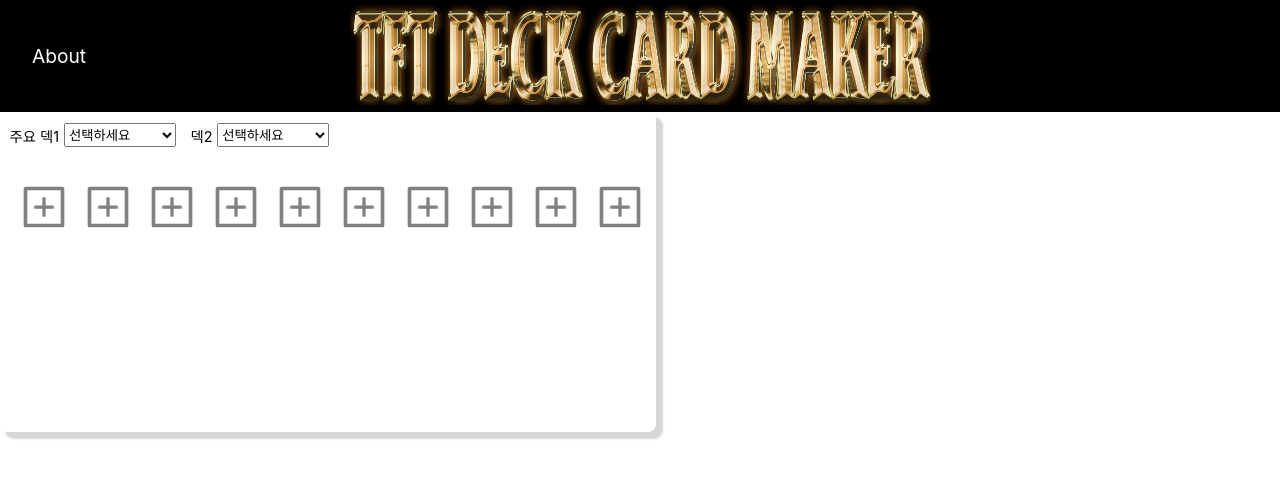
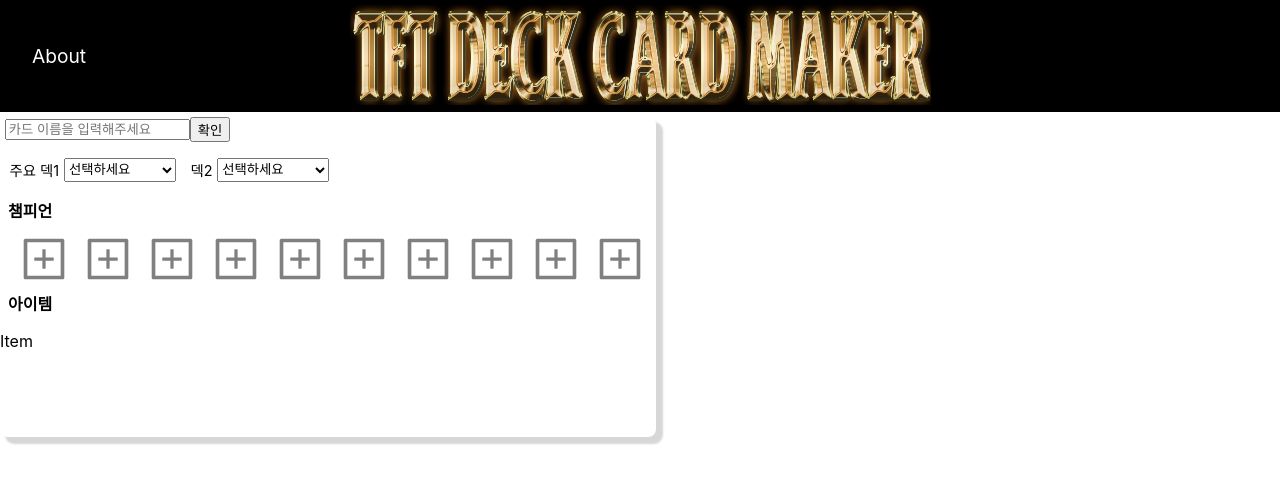
Before and after one commit to Lee-Soojin/TFT_DECK_MAKER, a React (Create React App) app: page /card in a window 1280 px wide. Shown: the top 482 px of the page. Built offline with nearby package versions, Linux system fonts and the light colour scheme; no server answers.

Commit message:
add firebase realtime database function

```diff
--- a/package.json
+++ b/package.json
@@ -3,6 +3,7 @@
   "version": "0.1.0",
   "private": true,
   "dependencies": {
+    "@react-firebase/database": "^0.3.11",
     "@testing-library/jest-dom": "^5.11.4",
     "@testing-library/react": "^11.1.0",
     "@testing-library/user-event": "^12.1.10",
--- a/src/components/card/card.jsx
+++ b/src/components/card/card.jsx
@@ -1,7 +1,9 @@
 import React from "react";
-import DropdownMenu from "../champion/champion.jsx";
+import CardName from "../cardName/cardname.jsx";
+import Champion from "../champion/champion.jsx";
 import Deck from "../deck/deck";
 import Header from "../header/header.jsx";
+import Item from "../item/item.jsx";
 import styles from "./card.module.css";
 
 const Start = (props) => {
@@ -9,18 +11,26 @@
     <>
       <Header />
       <section className={styles.card}>
+        <div className={styles.name}>
+          <CardName className={styles.name} />
+        </div>
         <Deck />
+        <h3 className={styles.cham_title}>챔피언</h3>
         <div className={styles.selected_cham}>
-          <DropdownMenu />
-          <DropdownMenu />
-          <DropdownMenu />
-          <DropdownMenu />
-          <DropdownMenu />
-          <DropdownMenu />
-          <DropdownMenu />
-          <DropdownMenu />
-          <DropdownMenu />
-          <DropdownMenu />
+          <Champion />
+          <Champion />
+          <Champion />
+          <Champion />
+          <Champion />
+          <Champion />
+          <Champion />
+          <Champion />
+          <Champion />
+          <Champion />
+        </div>
+        <div className={styles.selected_item}>
+          <h3 className={styles.item_title}>아이템</h3>
+          <Item />
         </div>
       </section>
     </>
--- a/src/components/card/card.module.css
+++ b/src/components/card/card.module.css
@@ -5,9 +5,32 @@
   box-shadow: 6px 6px 2px 1px rgba(55, 55, 59, 0.2);
 }
 
+.name {
+  display: flex;
+  flex-direction: row;
+  align-items: center;
+  margin: 0.3rem;
+}
+
 .selected_cham {
   display: flex;
   flex-direction: row;
   justify-content: center;
   margin-left: 0.5rem;
+  height: 3rem;
+  align-items: center;
 }
+
+.cham_title {
+  position: relative;
+  display: flex;
+  font-size: 1rem;
+  margin: 0.3rem 0.5rem;
+}
+
+.item_title {
+  position: relative;
+  display: flex;
+  font-size: 1rem;
+  margin: 1rem 0.5rem;
+}
--- /dev/null
+++ b/src/components/cardName/cardname.jsx
@@ -0,0 +1,19 @@
+import React, { useState } from "react";
+import styles from "./cardname.module.css";
+
+const CardName = (props) => {
+  const [name, setName] = useState("");
+  const handleClick = (e) => {
+    e.preventDefault();
+  };
+
+  return (
+    <>
+      <input type="text" value={name} placeholder="카드 이름을 입력해주세요" />
+      <button className={styles.BtnOk} onClick={handleClick}>
+        확인
+      </button>
+    </>
+  );
+};
+export default CardName;
--- a/src/components/champion/champion.jsx
+++ b/src/components/champion/champion.jsx
@@ -1,14 +1,30 @@
 import React, { useRef, useState } from "react";
+import Firebase from "firebase";
 import styles from "./champion.module.css";
 import "./dropdown_menu.css";
 import CHAMPION_IMAGES from "../../image/index_image.js";
 import { AiOutlinePlusSquare } from "react-icons/ai";
 
-const DropdownMenu = (props) => {
+const Champion = () => {
   const dropdownRef = useRef(null);
   const [active, setActive] = useState(false);
   const [imgsrc, setImgSrc] = useState("");
   const [imgalt, setImgAlt] = useState("");
+  const [cham, setCham] = useState(null);
+
+  const selectChampion = () => {
+    Firebase.database().ref("/card").set(cham);
+    console.log("Data saved");
+  };
+
+  const getChampion = () => {
+    let ref = Firebase.database().ref("/card");
+    ref.on("value", (snapshot) => {
+      const state = snapshot.val();
+      setCham(state);
+    });
+    console.log("Data retrieved");
+  };
 
   const onClick = () => setActive(!active);
 
@@ -898,4 +914,4 @@
   );
 };
 
-export default DropdownMenu;
+export default Champion;
--- /dev/null
+++ b/src/components/item/item.jsx
@@ -0,0 +1,13 @@
+import styles from "./item.module.css";
+
+import React from "react";
+
+const Item = (props) => {
+  return (
+    <>
+      <p>Item</p>
+    </>
+  );
+};
+
+export default Item;
```
Also changed, not shown: src/components/cardName/cardname.module.css (added), src/components/item/item.module.css (added), 1 other file (tests, documents, lock files or other folders).
